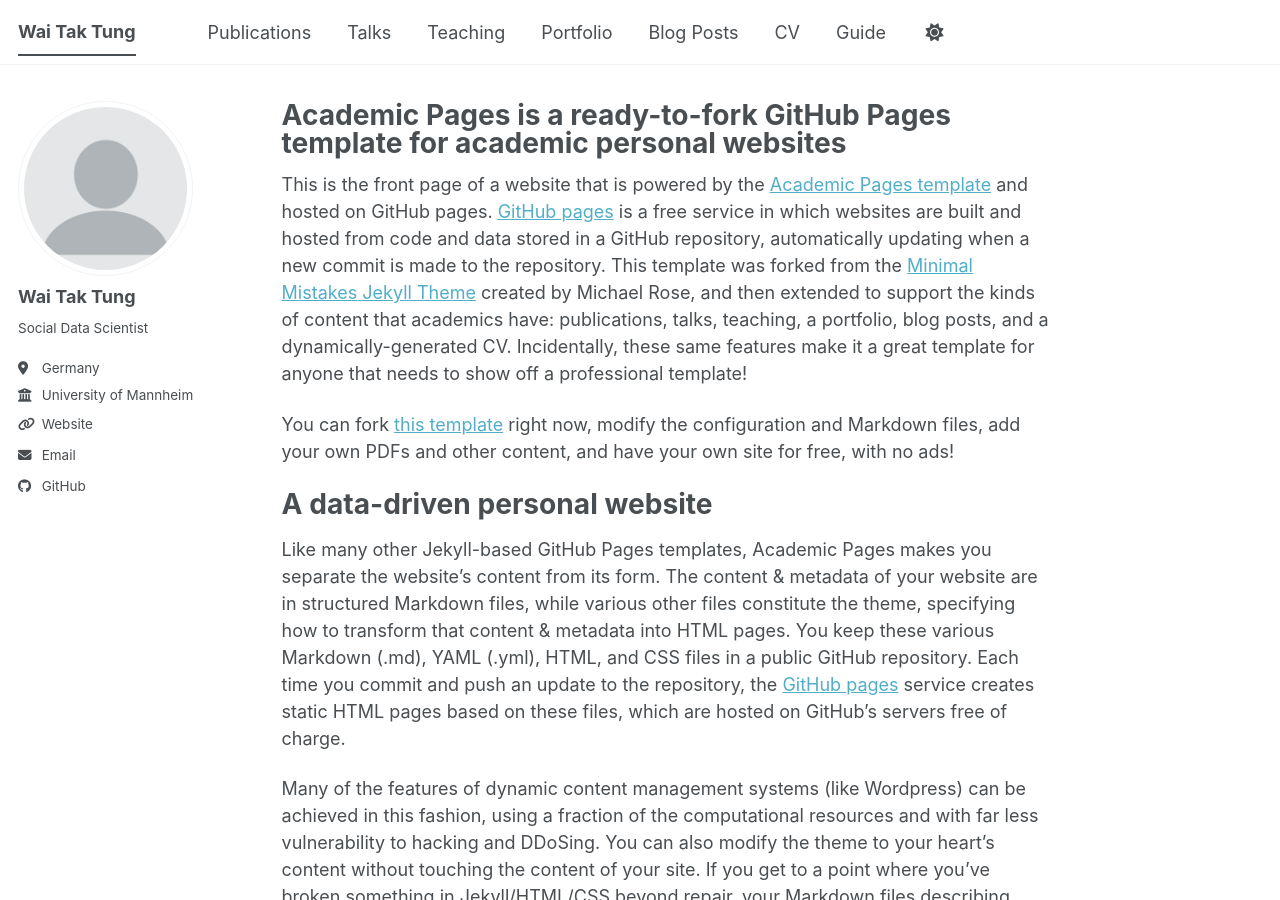
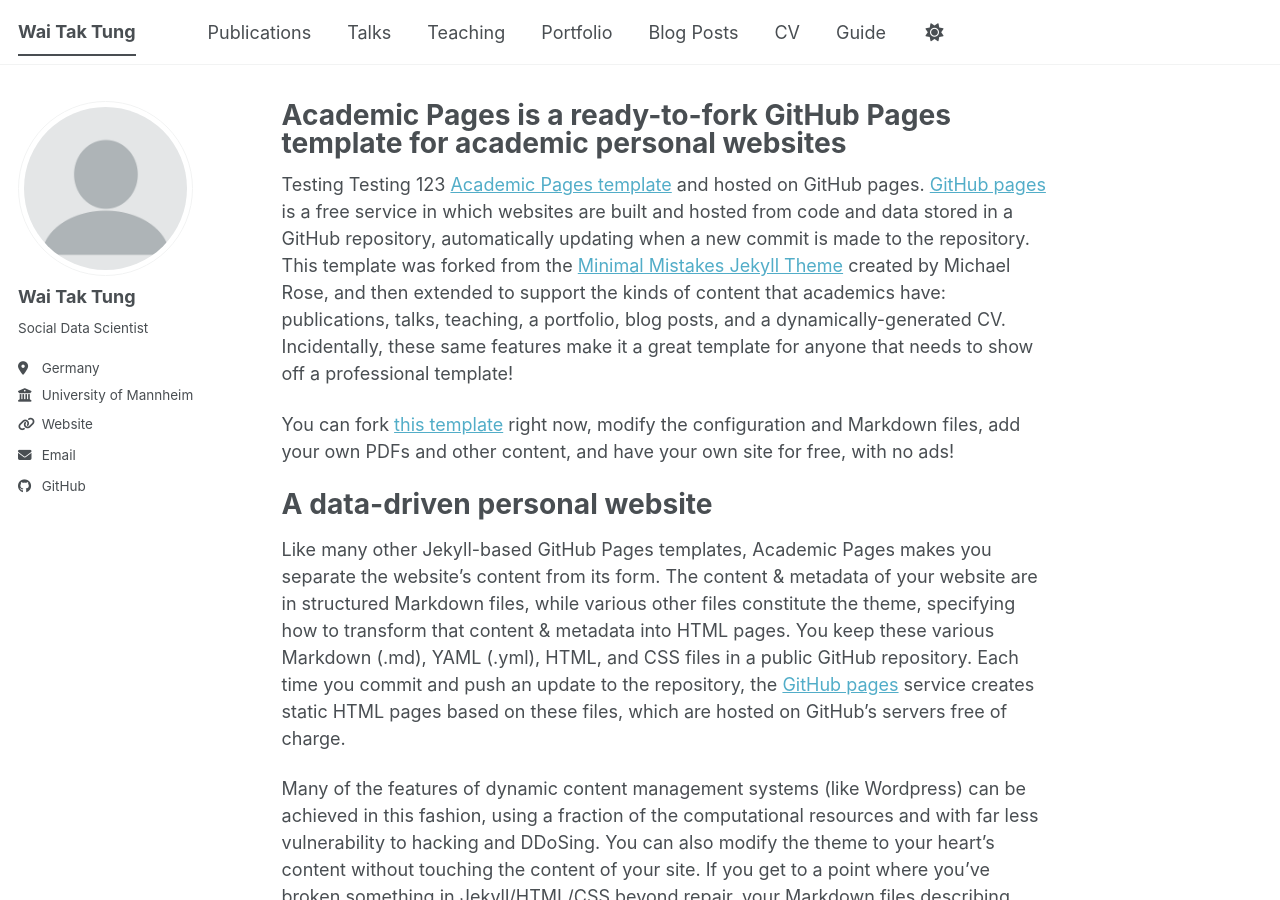
Before and after one commit to wttung/wttung.github.io, a Jekyll site: the page built from _pages/about.md, in a window 1280 px wide and 900 px high. Built offline with Jekyll 4.4.1, drawn with Linux system fonts in a browser that asks for light colours; a script bundle is joined from its source files by our own code; library files that are not in the unit come from our copies.

Commit message:
Update about.md

```diff
--- a/_pages/about.md
+++ b/_pages/about.md
@@ -7,7 +7,7 @@
   - /about.html
 ---
 
-This is the front page of a website that is powered by the [Academic Pages template](https://github.com/academicpages/academicpages.github.io) and hosted on GitHub pages. [GitHub pages](https://pages.github.com) is a free service in which websites are built and hosted from code and data stored in a GitHub repository, automatically updating when a new commit is made to the repository. This template was forked from the [Minimal Mistakes Jekyll Theme](https://mmistakes.github.io/minimal-mistakes/) created by Michael Rose, and then extended to support the kinds of content that academics have: publications, talks, teaching, a portfolio, blog posts, and a dynamically-generated CV. Incidentally, these same features make it a great template for anyone that needs to show off a professional template!
+Testing Testing 123 [Academic Pages template](https://github.com/academicpages/academicpages.github.io) and hosted on GitHub pages. [GitHub pages](https://pages.github.com) is a free service in which websites are built and hosted from code and data stored in a GitHub repository, automatically updating when a new commit is made to the repository. This template was forked from the [Minimal Mistakes Jekyll Theme](https://mmistakes.github.io/minimal-mistakes/) created by Michael Rose, and then extended to support the kinds of content that academics have: publications, talks, teaching, a portfolio, blog posts, and a dynamically-generated CV. Incidentally, these same features make it a great template for anyone that needs to show off a professional template!
 
  You can fork [this template](https://github.com/academicpages/academicpages.github.io) right now, modify the configuration and Markdown files, add your own PDFs and other content, and have your own site for free, with no ads!
 
```
